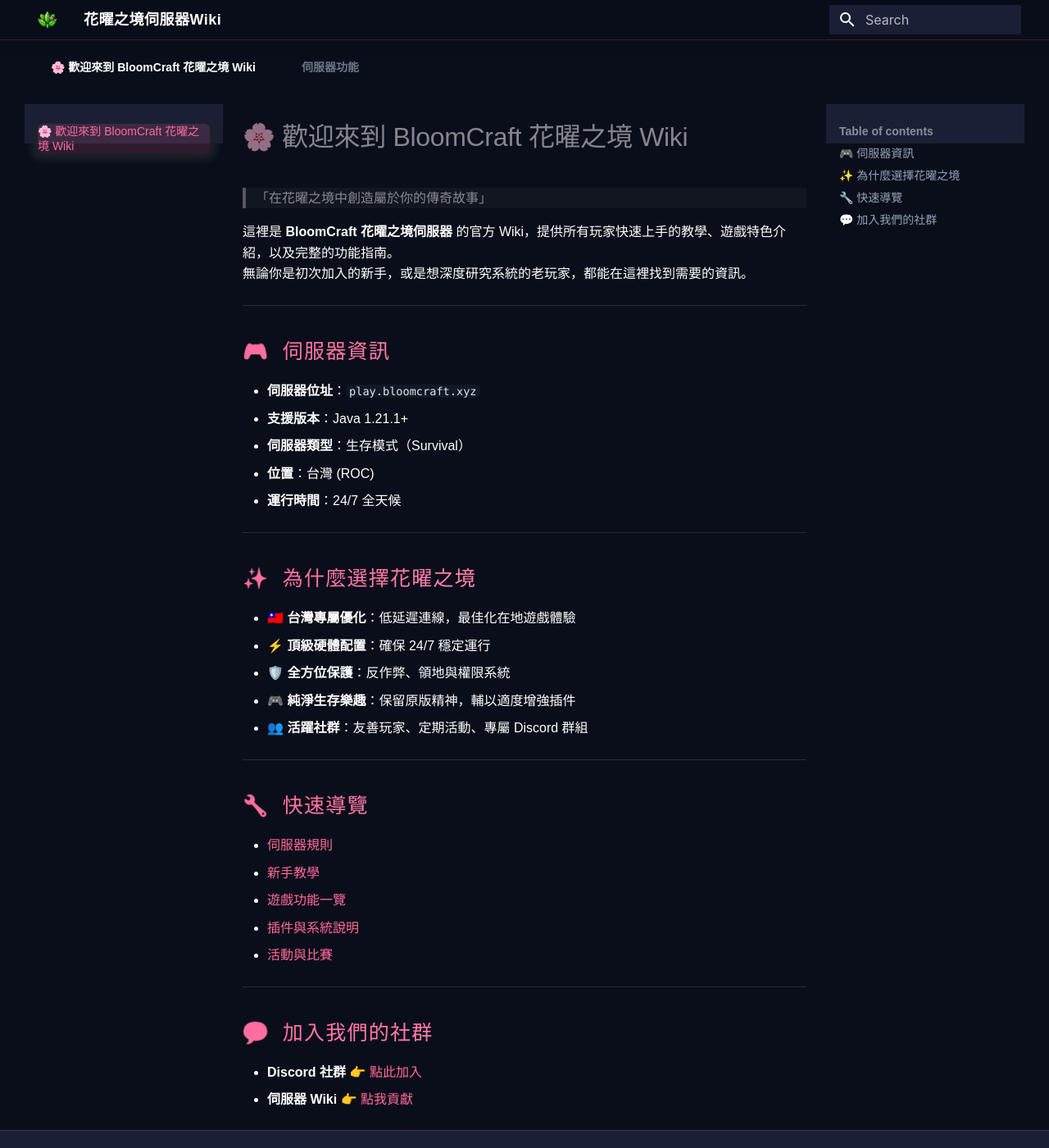
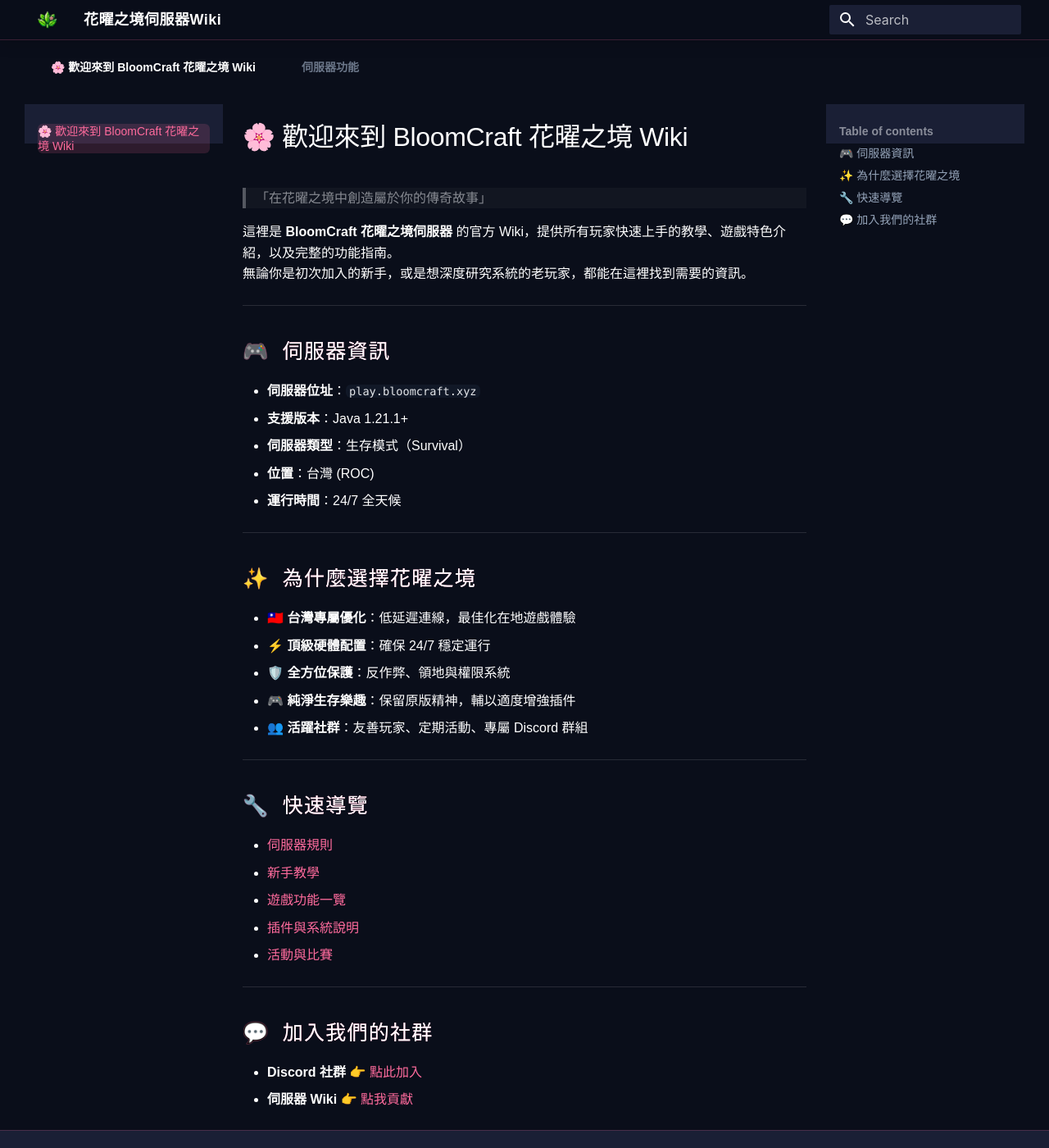
Before and after one commit to RyanisyydsTT/bloomcraft-wikipage, an MkDocs documentation site: the page built from docs/index.md, in a window 1280 px wide and 1400 px high. Shown: the whole window at 82% size. Built offline with MkDocs 1.6.1 and Material for MkDocs 9.7.7, drawn with Linux system fonts in a browser that asks for light colours; some web fonts are replaced.

Commit message:
Update extra.css

```diff
--- a/docs/stylesheets/extra.css
+++ b/docs/stylesheets/extra.css
@@ -18,7 +18,7 @@
 /* --- 全站字體 --- */
 body,
 .md-typeset {
-    font-family: "zpix", "Noto Sans TC", sans-serif;
+    font-family: "zpix", "Noto Sans TC", "Apple Color Emoji", "Segoe UI Emoji", sans-serif;
     background: var(--background);
     color: var(--text);
     line-height: 1.6;
@@ -144,132 +144,99 @@
 .md-search__form { background: var(--surface); }
 .md-search__input { color: var(--text); }
 
-/* ====== emoji 修正 ====== */
-.md-typeset :is(p, li, span, strong, em) {
-  -webkit-text-fill-color: unset !important;
-  color: inherit !important;
-}
-.md-typeset .admonition-title:before { color: inherit !important; }
-.emoji {
-  font-family: "zpix", "Noto Sans TC", sans-serif !important;
-  color: inherit !important;
-  -webkit-text-fill-color: unset !important;
+/* ====== FIXED: 徹底清除所有導航背景 ====== */
+
+/* 強制移除所有可能的導航背景 */
+.md-nav,
+.md-nav__list,
+.md-nav__item,
+.md-nav__item--nested,
+.md-nav--primary,
+.md-nav--secondary,
+.md-nav__item > *,
+.md-sidebar .md-nav__item,
+.md-sidebar__scrollwrap .md-nav__item {
+  background: transparent !important;
+  background-color: transparent !important;
+  box-shadow: none !important;
 }
 
-/* ====== Nav & TOC 修正 ====== */
-
-/* 清掉預設 highlight 疊層 */
+/* 清除偽元素背景 */
+.md-nav__item::before,
+.md-nav__item::after,
 .md-nav__link::before,
 .md-nav__link::after {
   background: none !important;
+  background-color: transparent !important;
   box-shadow: none !important;
   content: none !important;
+  display: none !important;
 }
 
-/* nav 區塊標題底色移除 */
-.md-nav__title,
-.md-sidebar__scrollwrap::before,
-.md-sidebar__scrollwrap::after {
-  background: none !important;
-  box-shadow: none !important;
+/* 清除奇偶數背景色 */
+.md-nav__item:nth-child(odd),
+.md-nav__item:nth-child(even),
+.md-nav__item:nth-of-type(odd),
+.md-nav__item:nth-of-type(even) {
+  background: transparent !important;
+  background-color: transparent !important;
 }
 
-/* hover/active 效果統一 */
-.md-nav__link:hover,
-.md-nav__link:focus {
-  background: rgba(255,255,255,0.05) !important;
-  border-radius: 6px;
-  color: var(--primary) !important;
-}
-.md-nav__item .md-nav__link--active {
-  background: rgba(255,107,157,0.15) !important;
-  border-radius: 6px;
-  color: var(--primary) !important;
-}
-
-/* TOC 子層保持透明 */
-.md-nav--secondary .md-nav__item { background: transparent !important; }
-
-/* 搜尋 highlight 柔和 */
-.md-typeset mark {
-  background: rgba(255,168,204,0.18) !important;
-  color: var(--text) !important;
-}
-
-/* === 強制清理 Nav/TOC 每行背景 === */
-
-/* 所有 nav item 保持透明背景 */
-.md-nav__item,
-.md-nav__item--nested {
+/* 清除可能的容器背景 */
+.md-nav__title,
+.md-sidebar__scrollwrap,
+.md-sidebar__inner {
   background: transparent !important;
+  background-color: transparent !important;
   box-shadow: none !important;
-}
-
-/* 左側主目錄 & 右側 TOC 的 link 預設背景清掉 */
-.md-nav--primary .md-nav__link,
-.md-nav--secondary .md-nav__link {
-  background: transparent !important;
 }
 
 /* 只在 hover/active 才加背景 */
 .md-nav__link:hover,
 .md-nav__link:focus {
   background: rgba(255, 255, 255, 0.05) !important;
-  border-radius: 6px;
-  color: var(--primary) !important;
-}
-.md-nav__item .md-nav__link--active {
-  background: rgba(255, 107, 157, 0.15) !important;
-  border-radius: 6px;
-  color: var(--primary) !important;
-}
-
-/* === 強制徹底清理 TOC/Nav 的背景塊狀 === */
-
-/* 清除所有 nav 列表、子列表的背景 */
-.md-nav,
-.md-nav__list,
-.md-nav__item,
-.md-nav__item--nested,
-.md-nav--primary,
-.md-nav--secondary {
-  background: transparent !important;
-  box-shadow: none !important;
-}
-
-/* 清掉奇數/偶數列的交錯底色（Material 會在列表用 nth-child 加顏色） */
-.md-nav__item:nth-child(odd),
-.md-nav__item:nth-child(even) {
-  background: transparent !important;
-}
-
-/* 只允許 hover/active 出現背景 */
-.md-nav__link:hover,
-.md-nav__link:focus {
-  background: rgba(255, 255, 255, 0.05) !important;
-  border-radius: 6px !important;
-  color: var(--primary) !important;
-}
-.md-nav__item .md-nav__link--active {
-  background: rgba(255, 107, 157, 0.15) !important;
+  background-color: rgba(255, 255, 255, 0.05) !important;
   border-radius: 6px !important;
   color: var(--primary) !important;
 }
 
-
-/* Target all possible navigation containers */
-.md-nav__list,
-.md-nav__item,
-.md-nav__item--nested,
-.md-nav__item > *,
-.md-sidebar .md-nav__item {
-  background: transparent !important;
-  background-color: transparent !important;
+.md-nav__item .md-nav__link--active {
+  background: rgba(255, 107, 157, 0.15) !important;
+  background-color: rgba(255, 107, 157, 0.15) !important;
+  border-radius: 6px !important;
+  color: var(--primary) !important;
 }
 
-/* Remove any pseudo-element backgrounds */
-.md-nav__item::before,
-.md-nav__item::after {
-  background: none !important;
-  display: none !important;
+/* ====== FIXED: Emoji 修正 ====== */
+
+/* 確保 emoji 正確顯示 */
+.md-typeset :is(p, li, span, strong, em, h1, h2, h3, h4, h5, h6) {
+  -webkit-text-fill-color: unset !important;
+  color: inherit !important;
 }
+
+/* Emoji 字體回退 */
+.emoji,
+span:has(img[src*="emoji"]),
+*:contains("🌸"),
+*:contains("🔥"),
+*:contains("💎"),
+*:contains("🏪"),
+*:contains("⚙️") {
+  font-family: "Apple Color Emoji", "Segoe UI Emoji", "Noto Color Emoji", "zpix", sans-serif !important;
+  color: inherit !important;
+  -webkit-text-fill-color: unset !important;
+}
+
+/* 修正 admonition 圖示 */
+.md-typeset .admonition-title:before,
+.md-typeset .admonition-title::before {
+  color: inherit !important;
+  -webkit-text-fill-color: unset !important;
+}
+
+/* ====== 搜尋 highlight 柔和 ====== */
+.md-typeset mark {
+  background: rgba(255,168,204,0.18) !important;
+  color: var(--text) !important;
+}
```
